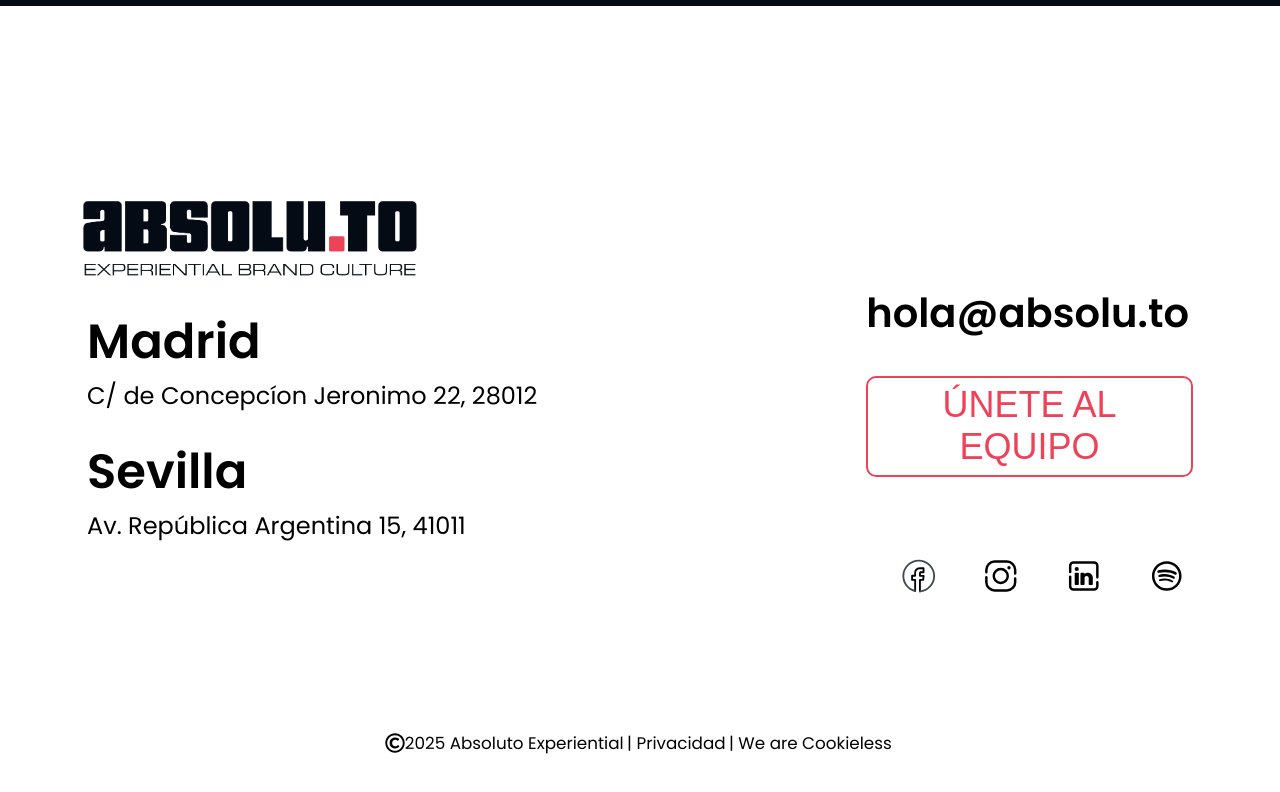
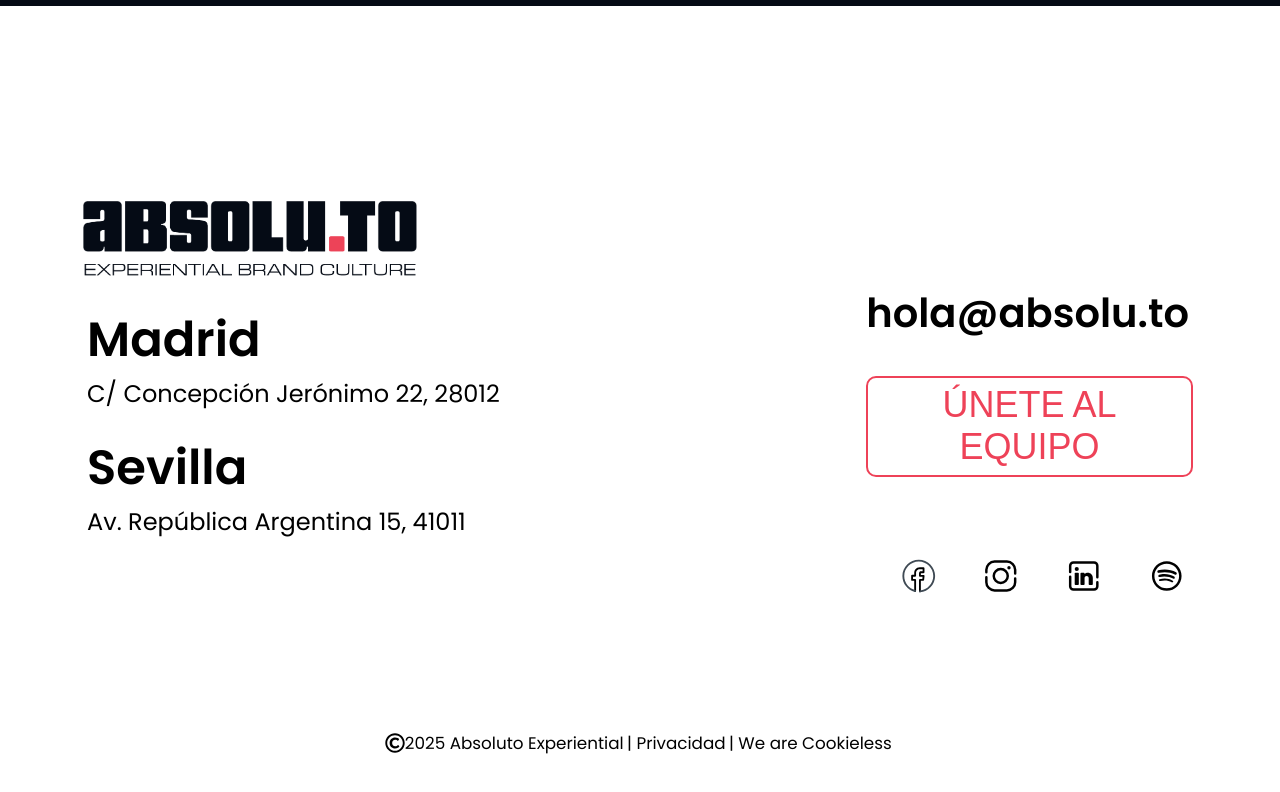
Before and after one commit to SaraBelenCastilla/dos, a React (Vite) app in the folder absolu.to/: page / in a window 1280 px wide. Shown: the part 9359-10151 px from the top of the page. Built offline with nearby package versions, Linux system fonts and the light colour scheme; a web font is replaced by a local one.

Commit message:
miercoles

```diff
--- a/absolu.to/index.html
+++ b/absolu.to/index.html
@@ -21,6 +21,7 @@
     <link rel="stylesheet" href="https://use.typekit.net/bxt2kjb.css">
 
     <link rel="stylesheet" href="https://use.typekit.net/bxt2kjb.css">
+    <link rel="canonical" href="https://www.absolu.to/" />
 
     <title>Absoluto</title>
 
--- a/absolu.to/src/Components/Footer.jsx
+++ b/absolu.to/src/Components/Footer.jsx
@@ -27,7 +27,7 @@
 
           <div className="footer__direccion">
           <h3 className="footer__h3">Madrid</h3>
-          <p className="footer__p">C/ de Concepcíon Jeronimo 22, 28012</p>
+          <p className="footer__p">C/ Concepción Jerónimo 22, 28012</p>
           </div>
           <div className="footer__direccion">
           <h3 className="footer__h3">Sevilla</h3>
--- a/absolu.to/src/views/Formula.jsx
+++ b/absolu.to/src/views/Formula.jsx
@@ -85,7 +85,7 @@
   onClick={() => {
     setModalIsOpen(false);
     setTimeout(() => {
-      const section = document.getElementById('section6');
+      const section = document.getElementById('section5');
       if (section) {
         section.scrollIntoView({ behavior: 'smooth' });
       }
```
